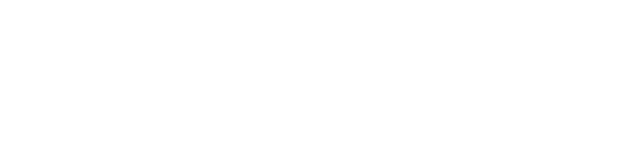
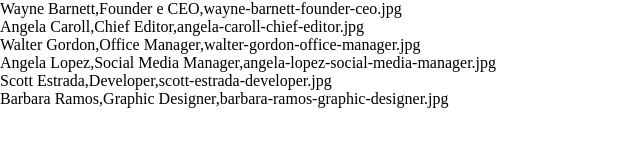
Before and after one commit to LucaPaolella/js-our-team, a plain HTML site: page index.html in a window 1280 px wide. Shown: the whole page, without its empty margins (0-640 px from the left). Drawn offline with Linux system fonts and the light colour scheme.

Commit message:
fatto ma non bello

```diff
--- a/index.html
+++ b/index.html
@@ -10,11 +10,12 @@
 </head>
 
 <body>
-    <div class="container">
-        <ul></ul>
-        <ul></ul>
-        <ul></ul>
-    </div>
+    <div id="primo"></div>
+    <div id="secondo"></div>
+    <div id="terzo"></div>
+    <div id="quarto"></div>
+    <div id="quinto"></div>
+    <div id="sesto"></div>
 
 
     <script src="js/main.js"></script>
--- a/js/main.js
+++ b/js/main.js
@@ -1,54 +1,69 @@
 "use strict";
 
-//Milestone 0  e 1
+//Milestone 0
 
-const team = [];
-
-const Ceo = {
+const team = [{
     nome: "Wayne Barnett",
     ruolo: "Founder e CEO",
     img: "wayne-barnett-founder-ceo.jpg"
-}
-console.log(Ceo)
+},
 
-const Editor = {
+{
     nome: "Angela Caroll",
     ruolo: "Chief Editor",
     img: "angela-caroll-chief-editor.jpg"
-}
-console.log(Editor)
+},
 
-const OManager = {
+{
     nome: "Walter Gordon",
     ruolo: "Office Manager",
     img: "walter-gordon-office-manager.jpg"
-}
-console.log(OManager)
+},
 
-const SMManager = {
+{
     nome: "Angela Lopez",
     ruolo: "Social Media Manager",
     img: "angela-lopez-social-media-manager.jpg"
-}
-console.log(SMManager)
+},
 
-const Developer = {
+{
     nome: "Scott Estrada",
     ruolo: "Developer",
     img: "scott-estrada-developer.jpg"
-}
-console.log(Developer)
+},
 
-const Designer = {
+{
     nome: "Barbara Ramos",
     ruolo: "Graphic Designer",
     img: "barbara-ramos-graphic-designer.jpg"
 }
-console.log(Designer)
+];
 
-team.push(Ceo, Editor, OManager, SMManager, Developer, Designer)
+//Milestone 1
+console.log(Object.values(team))
 
-console.log(team)
+console.log(team[0])
+console.log(team[1])
+console.log(team[2])
+console.log(team[3])
+console.log(team[4])
+console.log(team[5])
+
+//Milestone 2
+
+const primo = document.getElementById('primo');
+const secondo = document.getElementById('secondo');
+const terzo = document.getElementById('terzo');
+const quarto = document.getElementById('quarto');
+const quinto = document.getElementById('quinto');
+const sesto = document.getElementById('sesto');
+
+primo.innerHTML = Object.values(team[0]);
+secondo.innerHTML = Object.values(team[1]);
+terzo.innerHTML = Object.values(team[2]);
+quarto.innerHTML = Object.values(team[3]);
+quinto.innerHTML = Object.values(team[4]);
+sesto.innerHTML = Object.values(team[5]);
 
 
 
```
